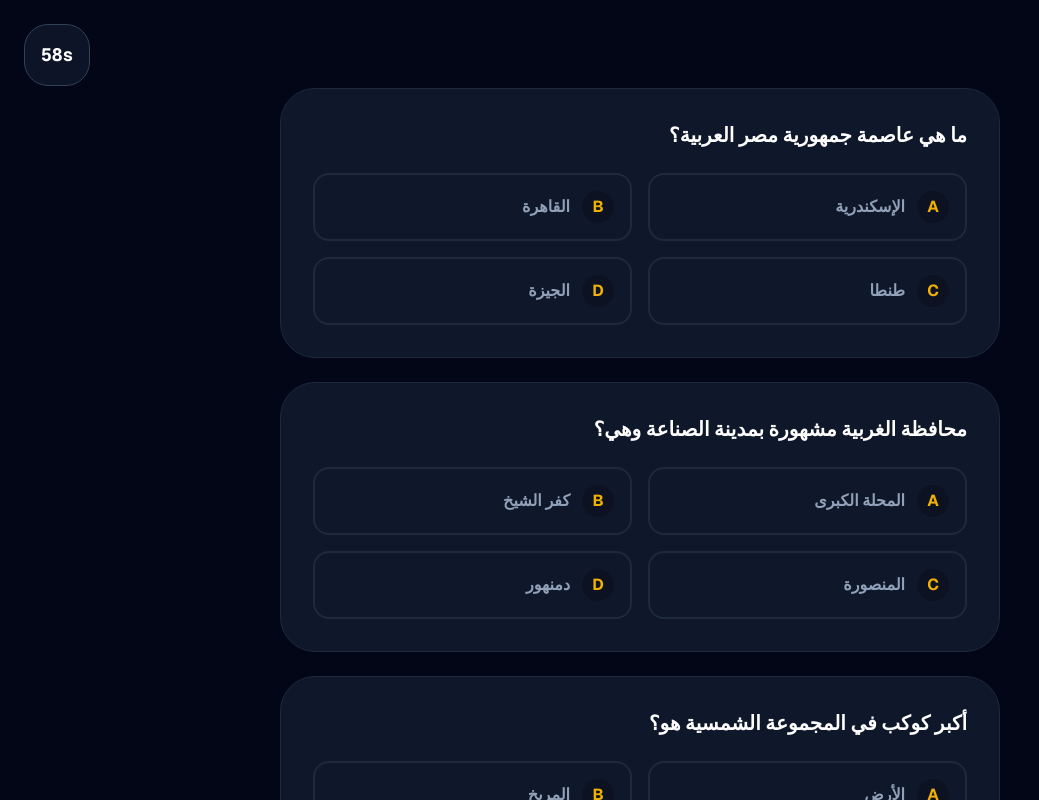
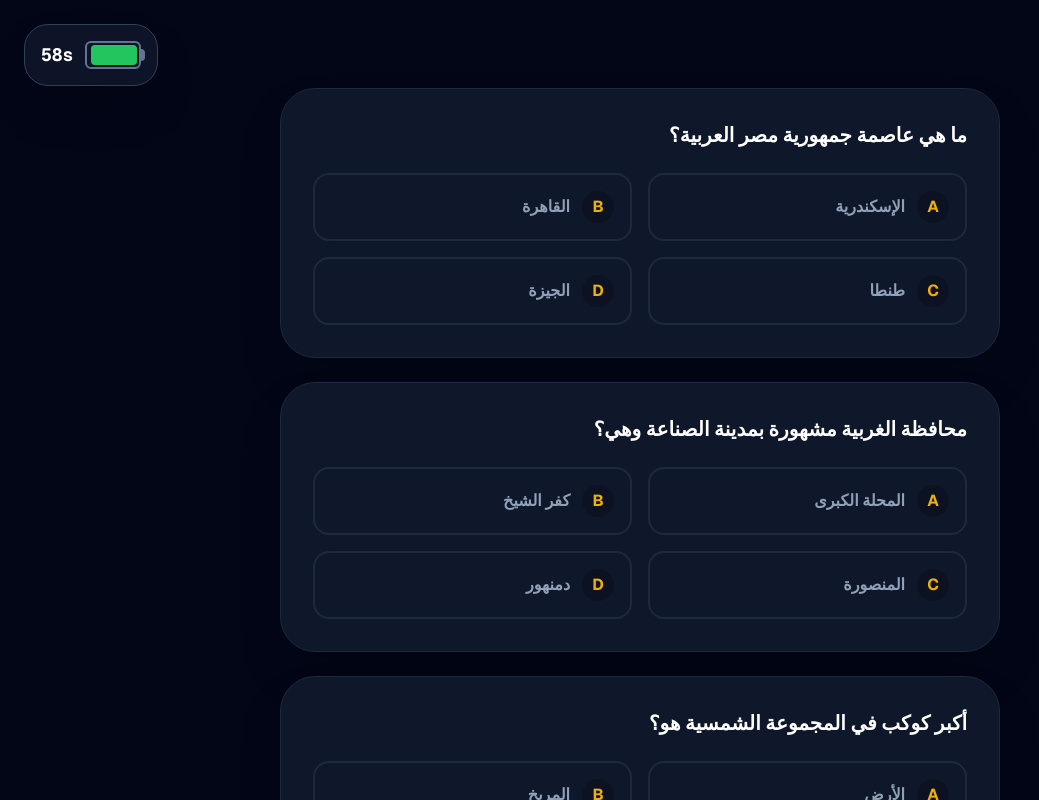
Before and after one commit to Demi-afk-lang/my-exam, a Next.js app: page / in a window 1280 px wide. Both pictures are taken after a click on the button "دخول الامتحان". Shown: the top 800 px of the page, without its empty margins (0-1039 px from the left). Built offline with nearby package versions, Linux system fonts and the light colour scheme.

Commit message:
Remove old branding

```diff
--- a/app/page.tsx
+++ b/app/page.tsx
@@ -17,11 +17,7 @@ export default function ExamPage() {
   const [answers, setAnswers] = useState<Record<number, string>>({});
   const [timeLeft, setTimeLeft] = useState(EXAM_TIME);
 
-  const playSound = (src: string) => {
-    if (typeof window !== 'undefined') {
-      new Audio(src).play().catch(() => {});
-    }
-  };
+  const playSound = (src: string) => { new Audio(src).play().catch(() => {}); };
 
   const score = fastQuestions.reduce((acc, q) => (answers[q.id] === q.correct ? acc + 1 : acc), 0);
   const percentage = (score / fastQuestions.length) * 100;
@@ -34,6 +30,7 @@ export default function ExamPage() {
     return "صفر؟ أنت كنت فاتح الامتحان تتفرج على الدوائر؟ 🤡";
   };
 
+  // تعديل: تشغيل صوت النتيجة فور الانتقال لصفحة النتيجة
   useEffect(() => {
     if (stage === 'result') {
       playSound(`/exam sound/${percentage}% grade.mp3`);
@@ -41,58 +38,74 @@ export default function ExamPage() {
   }, [stage, percentage]);
 
   useEffect(() => {
-    let timer: NodeJS.Timeout;
     if (stage === 'quiz' && timeLeft > 0) {
-      timer = setInterval(() => setTimeLeft((prev) => prev - 1), 1000);
+      const timer = setInterval(() => setTimeLeft((prev) => prev - 1), 1000);
+      return () => clearInterval(timer);
     } else if (timeLeft === 0 && stage === 'quiz') {
       setStage('result');
     }
-    return () => { if (timer) clearInterval(timer); };
   }, [stage, timeLeft]);
 
   const handleSelect = (qId: number, optionLetter: string) => {
     if (answers[qId] || stage !== 'quiz') return;
+
     const currentQ = fastQuestions.find(q => q.id === qId);
     if (optionLetter === currentQ?.correct) {
       playSound('/exam sound/right answer.mp3');
     } else {
       playSound('/exam sound/wrong answer.mp3');
     }
-    setAnswers(prev => ({ ...prev, [qId]: optionLetter }));
+
+    setAnswers({ ...answers, [qId]: optionLetter });
   };
 
   return (
-    <main className="min-h-screen bg-[#020617] font-sans flex items-center justify-center text-white" dir="rtl">
+    <main className="min-h-screen bg-[#020617] font-sans relative overflow-hidden flex items-center justify-center text-white" dir="rtl">
+
       <AnimatePresence mode="wait">
+
         {stage === 'landing' && (
-          <motion.div key="landing" initial={{ opacity: 0 }} animate={{ opacity: 1 }} exit={{ opacity: 0, scale: 1.1 }} className="text-center p-6">
-              <h1 className="text-6xl font-black mb-4 tracking-tighter text-transparent bg-clip-text bg-gradient-to-b from-white to-slate-500">LOCUS</h1>
-              <p className="text-blue-400 text-xl mb-12 font-bold uppercase tracking-[0.3em]">LOCUS DIGITAL</p>
-              <button onClick={() => setStage('quiz')} className="bg-white text-black px-16 py-5 rounded-full text-2xl font-black hover:bg-yellow-400 transition-colors">دخول الامتحان</button>
+          <motion.div key="landing" initial={{ opacity: 0 }} animate={{ opacity: 1 }} exit={{ opacity: 0, scale: 1.1 }} className="z-20 text-center p-6">
+             <h1 className="text-6xl font-black mb-4 tracking-tighter text-transparent bg-clip-text bg-gradient-to-b from-white to-slate-500">E-EXAM</h1>
+             <p className="text-blue-400 text-xl mb-12 font-bold uppercase tracking-[0.3em]">الغربية ديجيتال</p>
+             {/* تعديل: شلنا الصوت من هنا عشان ميبقاش "إجابة صح" في البداية */}
+             <button onClick={() => setStage('quiz')} className="bg-white text-black px-16 py-5 rounded-full text-2xl font-black shadow-2xl hover:bg-yellow-400 transition-colors">دخول الامتحان</button>
           </motion.div>
         )}
 
         {stage === 'quiz' && (
-          <motion.div key="quiz" initial={{ opacity: 0, y: 20 }} animate={{ opacity: 1, y: 0 }} className="w-full max-w-3xl p-6">
-            <div className="fixed top-6 left-6 z-30 flex items-center gap-3 bg-[#0f172a]/90 backdrop-blur-md p-4 rounded-3xl border border-slate-700">
-               <span className="font-mono font-bold text-lg text-white">{timeLeft}s</span>
+          <motion.div key="quiz" initial={{ opacity: 0, y: 20 }} animate={{ opacity: 1, y: 0 }} exit={{ opacity: 0, scale: 0.95 }} className="w-full max-w-3xl p-6 relative">
+
+            <div className="fixed top-6 left-6 z-30 flex items-center gap-3 bg-[#0f172a]/90 backdrop-blur-md p-4 rounded-3xl border border-slate-700 shadow-2xl">
+               <div className="relative w-14 h-7 border-2 border-slate-500 rounded-md p-[2px] after:content-[''] after:absolute after:-right-[6px] after:top-1/2 after:-translate-y-1/2 after:w-[4px] after:h-3 after:bg-slate-500 after:rounded-r-sm">
+                  <motion.div
+                    initial={{ width: "100%" }}
+                    animate={{
+                      width: `${(timeLeft / EXAM_TIME) * 100}%`,
+                      backgroundColor: timeLeft <= 15 ? "#ef4444" : timeLeft <= 30 ? "#eab308" : "#22c55e"
+                    }}
+                    className="h-full rounded-sm"
+                  />
+               </div>
+               <span className={`font-mono font-bold text-lg ${timeLeft <= 10 ? "text-red-500 animate-pulse" : "text-white"}`}>{timeLeft}s</span>
             </div>
+
             <div className="space-y-6 mt-16">
               {fastQuestions.map((q) => (
-                <div key={q.id} className="bg-[#0f172a] p-8 rounded-[35px] border border-slate-800">
+                <div key={q.id} className="bg-[#0f172a] p-8 rounded-[35px] border border-slate-800 shadow-2xl">
                   <h3 className="text-xl font-bold mb-6">{q.text}</h3>
                   <div className="grid grid-cols-1 md:grid-cols-2 gap-4">
                     {q.options.map((option, idx) => {
                       const letter = ['A', 'B', 'C', 'D'][idx];
                       const isCorrect = letter === q.correct;
                       const isSelected = answers[q.id] === letter;
-                      let style = "border-slate-800 text-slate-400";
+                      let style = "border-slate-800 text-slate-400 hover:bg-slate-800";
                       if (!!answers[q.id]) {
                         if (isCorrect) style = "bg-emerald-600 border-emerald-400 text-white";
                         else if (isSelected) style = "bg-red-600 border-red-400 text-white";
                       }
                       return (
-                        <button key={option} onClick={() => handleSelect(q.id, letter)} className={`p-4 rounded-2xl border-2 text-right font-bold flex items-center ${style}`}>
+                        <button key={option} onClick={() => handleSelect(q.id, letter)} className={`p-4 rounded-2xl border-2 transition-all text-right font-bold flex items-center ${style}`}>
                           <span className="w-8 h-8 flex items-center justify-center rounded-full ml-3 bg-black/20 text-yellow-500">{letter}</span>
                           {option}
                         </button>
@@ -103,28 +116,37 @@ export default function ExamPage() {
               ))}
             </div>
             {Object.keys(answers).length === fastQuestions.length && (
-              <button onClick={() => setStage('result')} className="w-full mt-10 bg-yellow-500 text-black py-5 rounded-3xl font-black text-2xl">عرض النتيجة</button>
+              <button
+                onClick={() => setStage('result')}
+                className="w-full mt-10 bg-yellow-500 text-black py-5 rounded-3xl font-black text-2xl shadow-2xl"
+              >
+                عرض النتيجة
+              </button>
             )}
           </motion.div>
         )}
 
         {stage === 'result' && (
-          <motion.div key="result" initial={{ opacity: 0, scale: 0.8 }} animate={{ opacity: 1, scale: 1 }} className="text-center p-8 bg-[#0f172a] border border-slate-800 rounded-[50px] max-w-md w-full">
-              <h2 className="text-slate-500 text-sm font-bold mb-4 uppercase">درجتك النهائية هي</h2>
-              <div className="text-8xl font-black mb-4 text-white">{percentage}%</div>
-              <p className="text-2xl font-bold mb-8 text-yellow-400">{getFeedback()}</p>
-              <button onClick={() => setStage('goodbye')} className="w-full py-4 bg-white/5 rounded-2xl text-slate-300 font-bold">إغلاق الامتحان</button>
+          <motion.div key="result" initial={{ opacity: 0, scale: 0.8 }} animate={{ opacity: 1, scale: 1 }} exit={{ opacity: 0, y: -20 }} className="z-50 text-center p-8 bg-[#0f172a] border border-slate-800 rounded-[50px] shadow-3xl max-w-md w-full mx-4">
+             <h2 className="text-slate-500 text-sm font-bold mb-4 uppercase tracking-widest text-arabic">درجتك النهائية هي</h2>
+             <div className="text-8xl font-black mb-4 text-white">{percentage}%</div>
+             <p className="text-2xl font-bold mb-8 text-yellow-400 px-4 leading-relaxed">{getFeedback()}</p>
+             <div className="h-2 w-full bg-slate-800 rounded-full mb-10 overflow-hidden">
+                <motion.div initial={{ width: 0 }} animate={{ width: `${percentage}%` }} transition={{ duration: 1 }} className="h-full bg-emerald-500 shadow-[0_0_15px_rgba(16,185,129,0.5)]" />
+             </div>
+             <button onClick={() => setStage('goodbye')} className="w-full py-4 bg-white/5 hover:bg-white/10 rounded-2xl text-slate-300 font-bold transition-colors">إغلاق الامتحان</button>
           </motion.div>
         )}
 
         {stage === 'goodbye' && (
           <motion.div key="goodbye" initial={{ opacity: 0, y: 30 }} animate={{ opacity: 1, y: 0 }} className="text-center p-10">
-              <motion.div animate={{ rotate: [0, 15, -15, 0] }} transition={{ repeat: Infinity, duration: 2 }} className="text-8xl mb-8 inline-block">👋</motion.div>
-              <h1 className="text-5xl font-black text-white mb-4">إلى اللقاء!</h1>
-              <p className="text-slate-400 text-xl mb-2">تم تسجيل خروجك بأمان</p>
-              <p className="text-blue-500 font-bold italic uppercase">SEE YOU IN THE NEXT CHALLENGE</p>
+             <motion.div animate={{ rotate: [0, 15, -15, 0] }} transition={{ repeat: Infinity, duration: 2 }} className="text-8xl mb-8 inline-block">👋</motion.div>
+             <h1 className="text-5xl font-black text-white mb-4">إلى اللقاء!</h1>
+             <p className="text-slate-400 text-xl font-medium mb-2">تم تسجيل خروجك بأمان</p>
+             <p className="text-blue-500 font-bold tracking-widest italic uppercase">See you in the next challenge</p>
           </motion.div>
         )}
+
       </AnimatePresence>
     </main>
   );
```
